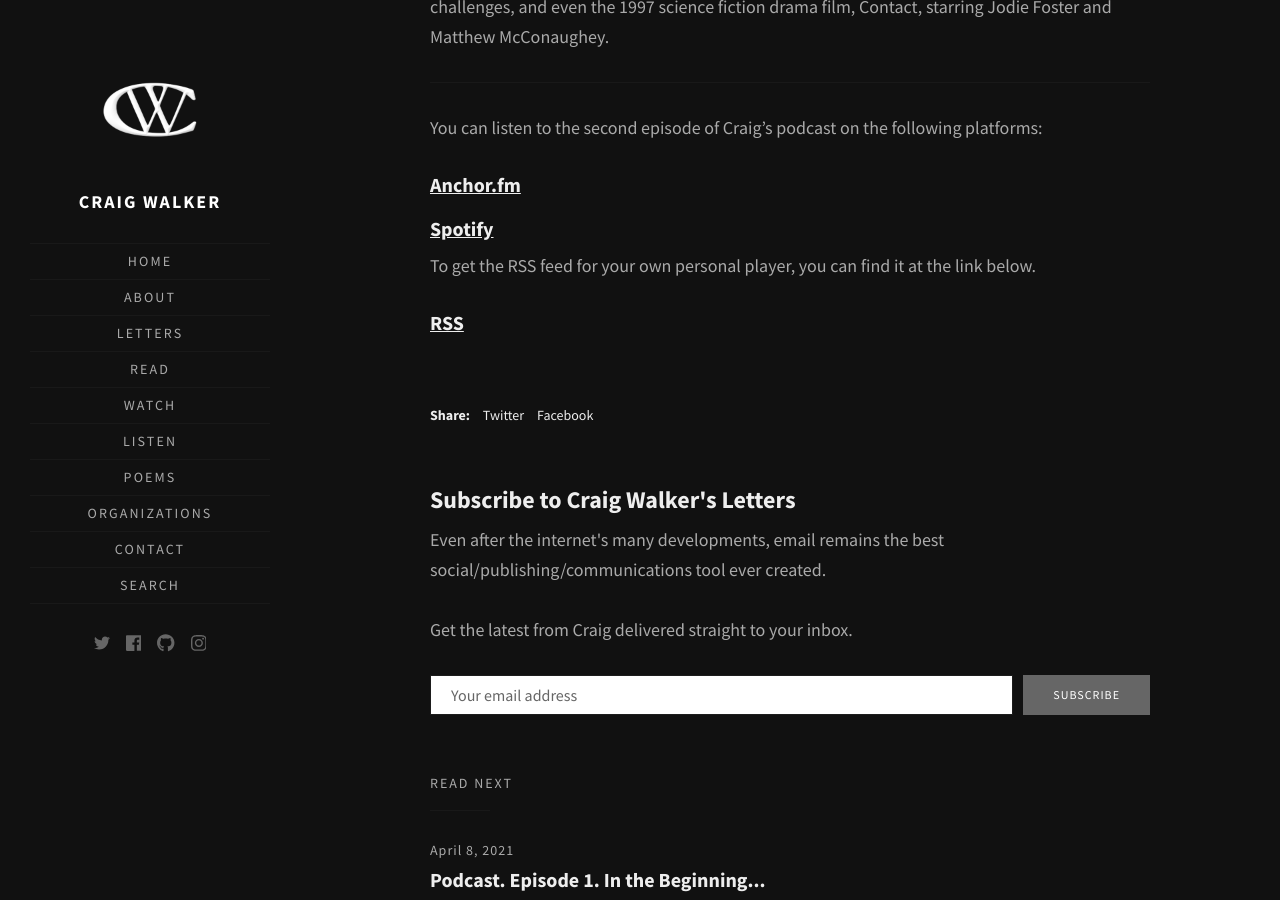
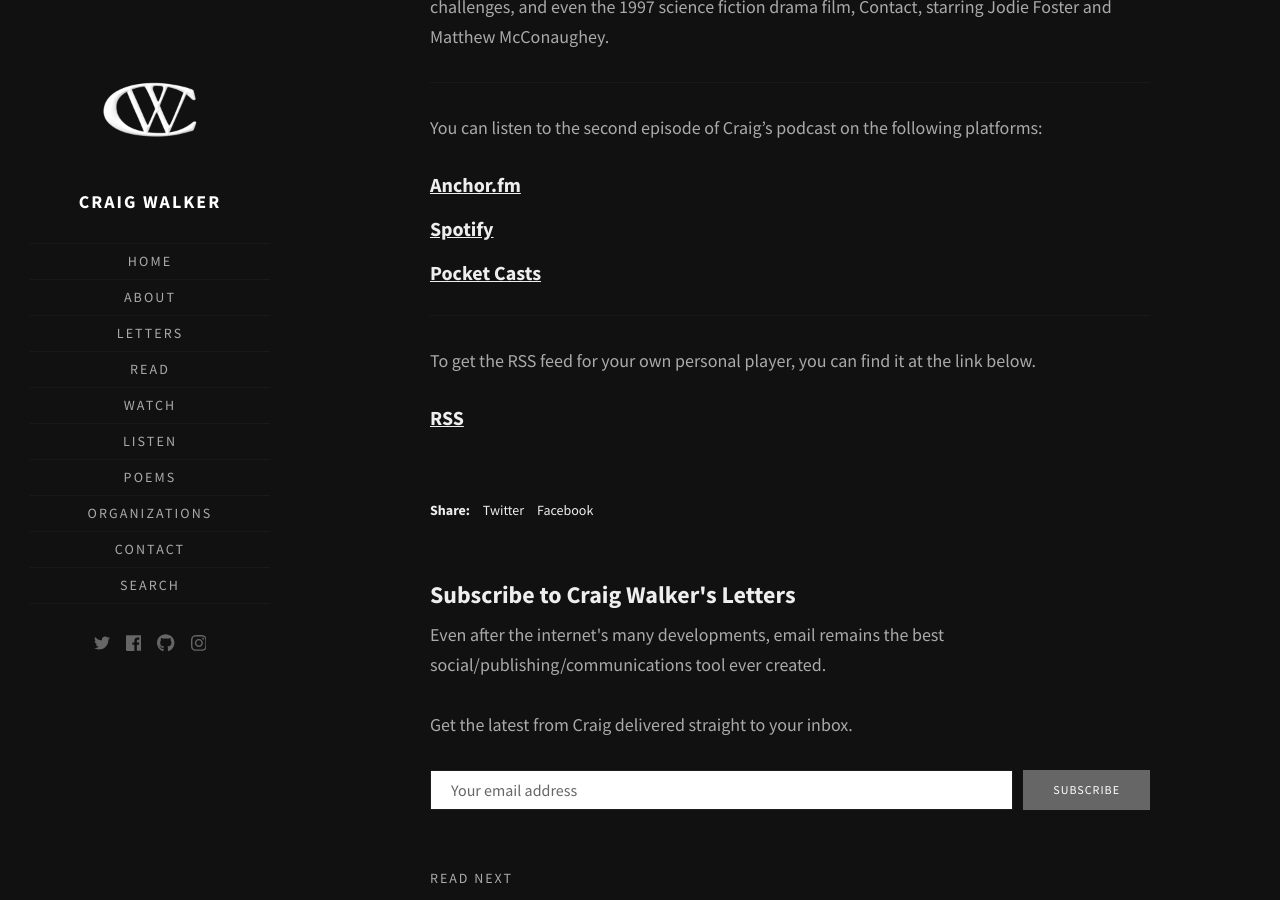
Before and after one commit to walkercraig/walkercraig, a Jekyll site: the page built from _posts/2021/2021-04-09-podcast-episode-2-small-moves.md, in a window 1280 px wide and 900 px high, scrolled down 491 px. Built offline with Jekyll 4.4.1, drawn with Linux system fonts in a browser that asks for light colours; some web fonts are replaced.

Commit message:
Update 2021-04-09-podcast-episode-2-small-moves.md

```diff
--- a/_posts/2021/2021-04-09-podcast-episode-2-small-moves.md
+++ b/_posts/2021/2021-04-09-podcast-episode-2-small-moves.md
@@ -16,6 +16,10 @@
 
 <h3><a href="https://open.spotify.com/episode/0YkB4YTeHD9jc1C58wypwQ?si=GWwSoHYSTjaMEbDme-jHFw">Spotify</a></h3>
 
+<h3><a href="https://pca.st/episode/e04fe6a5-31d2-4d86-a66e-82900ac5b5fe">Pocket Casts</a></h3>
+
+---
+
 To get the RSS feed for your own personal player, you can find it at the link below.
 
 <h3><a href="https://anchor.fm/s/11537d28/podcast/rss">RSS</a></h3>
```
